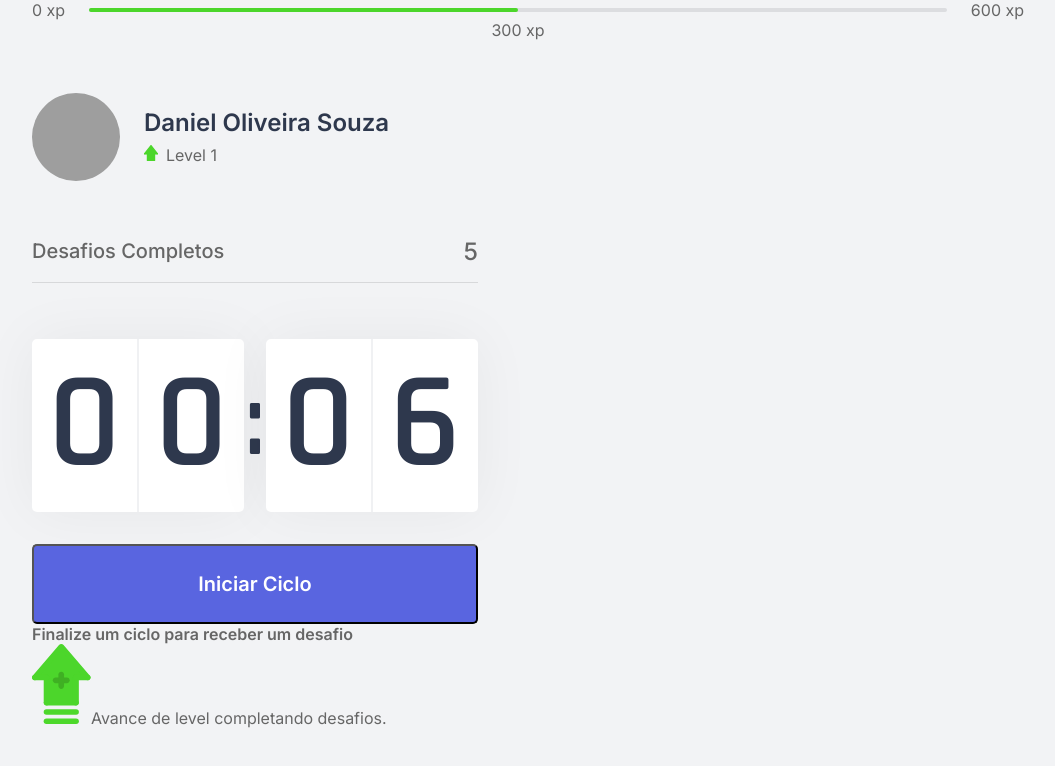
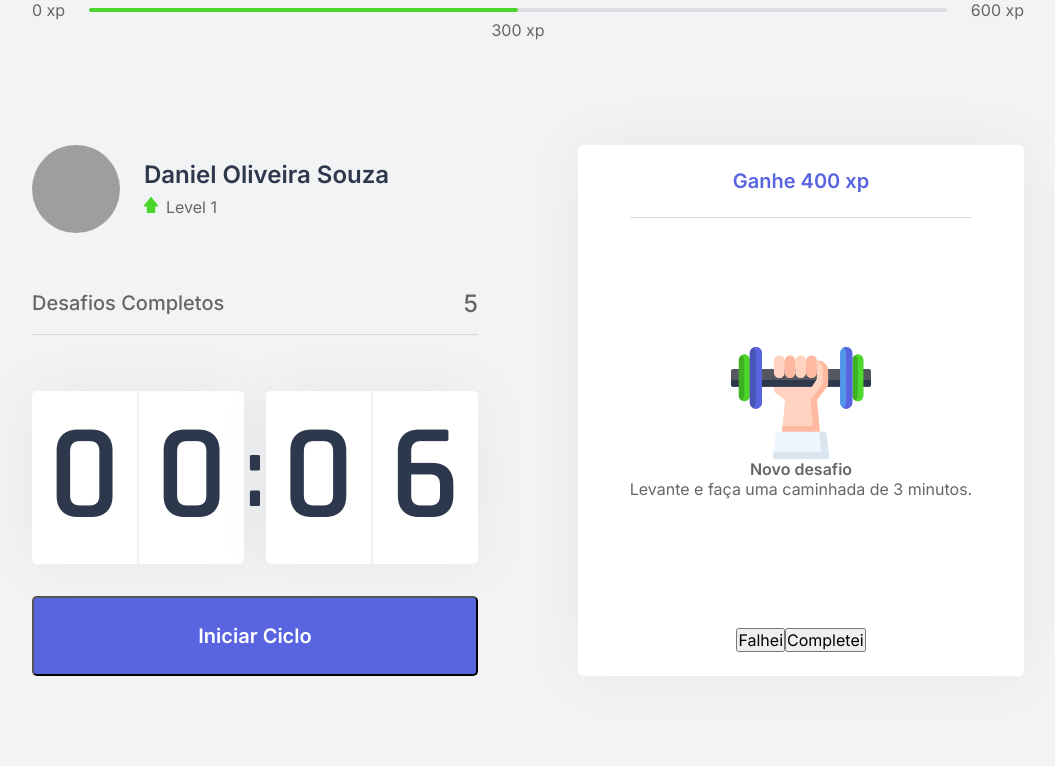
Before and after one commit to DanielOliveiraSouza/next-level-week-04, a Next.js app in the folder aulas/moveit-next/: page / in a window 1280 px wide. Shown: the top 766 px of the page, without its empty margins (112-1167 px from the left). Built offline with nearby package versions, Linux system fonts and the light colour scheme; grey boxes are pictures that could not be loaded.

Commit message:
adiciona conteudo e estilizaçao para ChallengeBox

```diff
--- a/aulas/moveit-next/src/components/ChallengeBox.tsx
+++ b/aulas/moveit-next/src/components/ChallengeBox.tsx
@@ -1,8 +1,27 @@
 import styles from '../styles/components/ChallengeBox.module.css';
 
 export function ChallengeBox(){
+    const hasActiveChallenge = true;
+
     return (
         <div className={styles.challengeBoxContainer}>
+            {
+                hasActiveChallenge? (
+                <div className={styles.challengeActive}>
+                    <header>Ganhe 400 xp</header>
+
+                    <main>
+                        <img src="icons/body.svg"/>
+                        <strong>Novo desafio</strong>
+                        <p>Levante e faça uma caminhada de 3 minutos.</p>
+                    </main>
+
+                    <footer>
+                        <button type="button" className={styles.challengeFailedButton }>Falhei</button>
+                        <button type="button" className={styles.challengeSuccessedButton}>Completei</button>
+                    </footer>
+                </div>
+                ):(
                     <div className={styles.challengeNotActive}>
                         <strong>Finalize um ciclo para receber um desafio</strong>
                         <p>
@@ -10,6 +29,8 @@ export function ChallengeBox(){
                             Avance de level completando desafios.
                         </p>
                     </div>
+                )
+            }
         </div>
     )
 }
--- a/aulas/moveit-next/src/pages/index.tsx
+++ b/aulas/moveit-next/src/pages/index.tsx
@@ -19,6 +19,8 @@ export default function Home() {
           <Profile/>
           <CompletedChallenges/>
           <Countdown/>
+        </div>
+        <div>
           <ChallengeBox/>
         </div>
 
--- a/aulas/moveit-next/src/styles/components/ChallengeBox.module.css
+++ b/aulas/moveit-next/src/styles/components/ChallengeBox.module.css
@@ -0,0 +1,64 @@
+.challengeBoxContainer {
+    height: 100%;
+    background: var(--white);
+    border-radius: 5px;
+    box-shadow: 0 0 60px rgba(0, 0,0, 0.05);
+    padding: 1.5rem 2rem;
+    display: flex;
+    flex-direction: column;
+    align-items: center;
+    justify-content: center;
+    text-align: center;
+}
+
+.challengeNotActive {
+    display: flex;
+    flex-direction: column;
+    align-items: center;
+}
+
+.challengeNotActive strong {
+    font-size: 1.5rem;
+    font-weight: 500;
+    line-height: 1.4;
+}
+
+.challengeNotActive p {
+    display: flex;
+    flex-direction: column;
+    align-items: center;
+    line-height: 1.4;
+    max-width: 70%;
+    margin-top: 3rem;
+}
+
+.challengeNotActive p img {
+    margin-bottom:  1rem;
+}
+
+.challengeActive {
+    height:100%;
+    display: flex;
+    flex-direction: column;
+}
+
+.challengeActive header {
+    color:var(--blue);
+    font-weight: 600;
+    font-size: 1.25rem;
+    padding:0 2rem 1.5rem;
+    border-bottom: 1px solid var(--gray-line);
+
+}
+
+.challengeActive main{
+    flex:1;
+    display:flex;
+    flex-direction: column;
+    align-items: center;
+    justify-content: center;
+
+}
+.challengeActive p img {
+
+}
```
Lines whose indentation alone changed are shown as unchanged.
